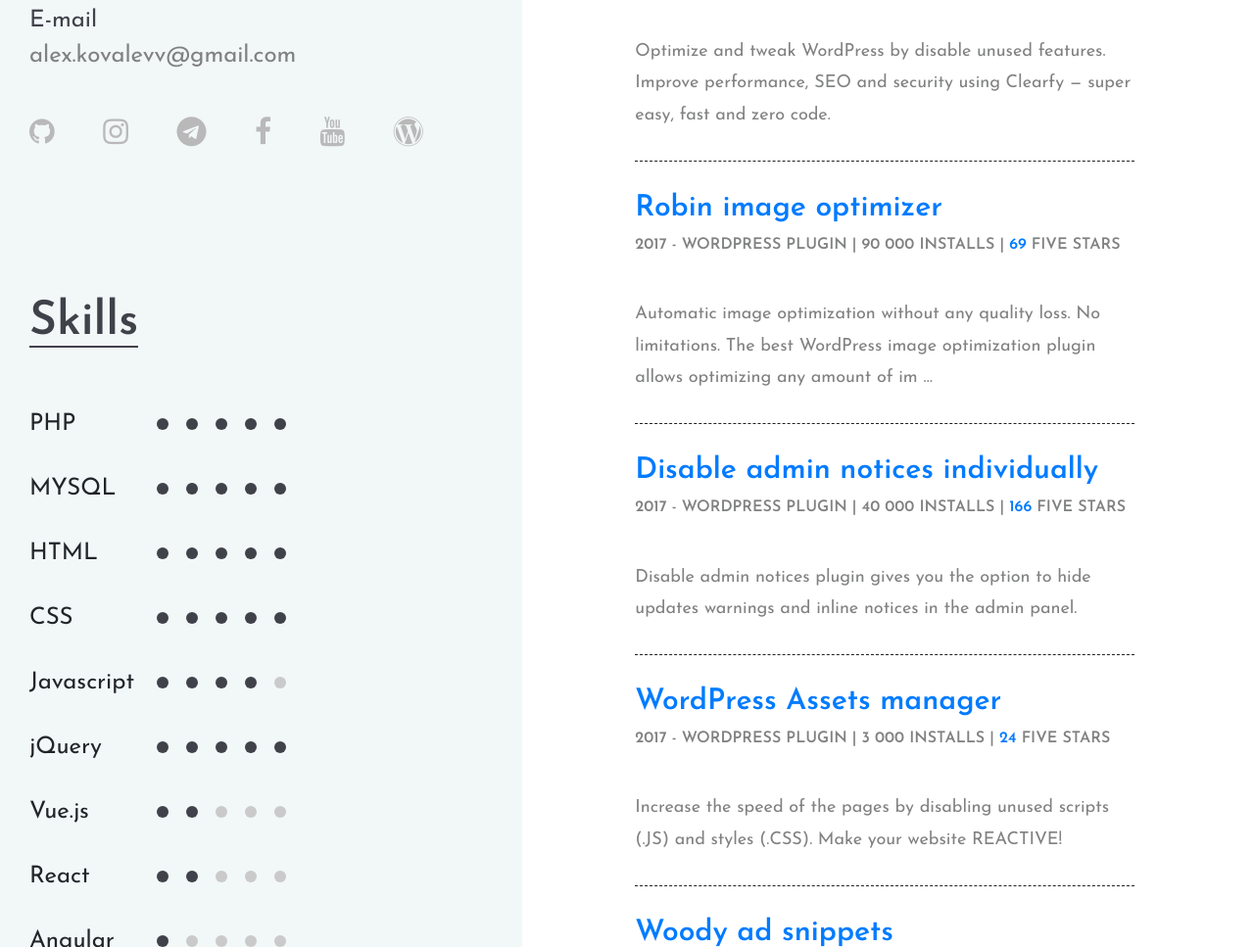
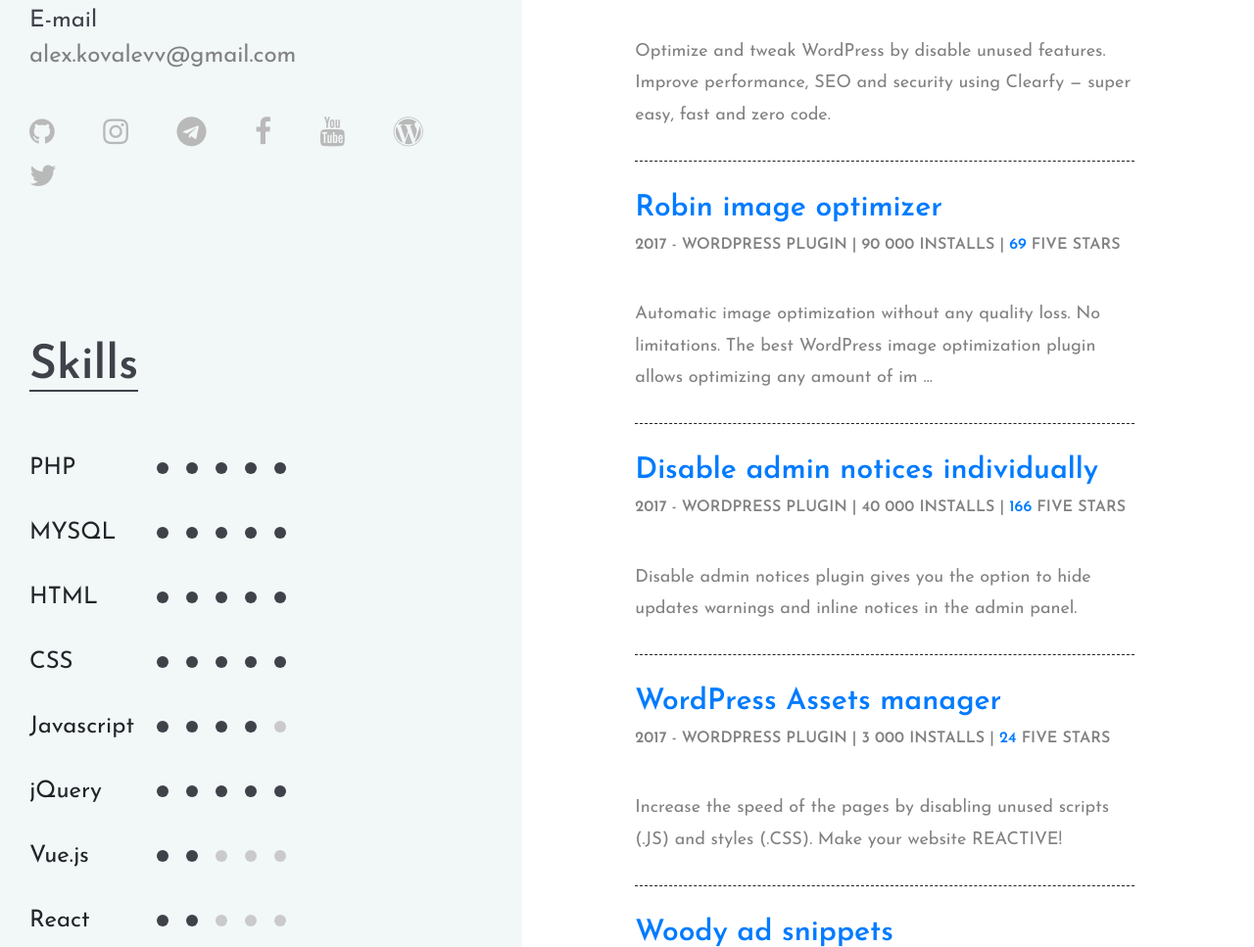
Before and after one commit to alexkovalevv/alex-kovalev.github.io, a plain HTML site: page index.html in a window 1280 px wide. Shown: the part 1329-2296 px from the top of the page at 98% size. Drawn offline with Linux system fonts and the light colour scheme.

Commit message:
Updated contacts

```diff
--- a/index.html
+++ b/index.html
@@ -85,6 +85,10 @@
                             <a href="https://profiles.wordpress.org/alexkovalevv/" target="_blank"
                                rel="noopener nofollow">
                                 <i class="fa fa-wordpress"></i>
+                            </a>
+                            <a href="https://twitter.com/dev_alexkovalev" target="_blank"
+                               rel="noopener nofollow">
+                                <i class="fa fa-twitter"></i>
                             </a>
                         </div>
                     </section>
```
